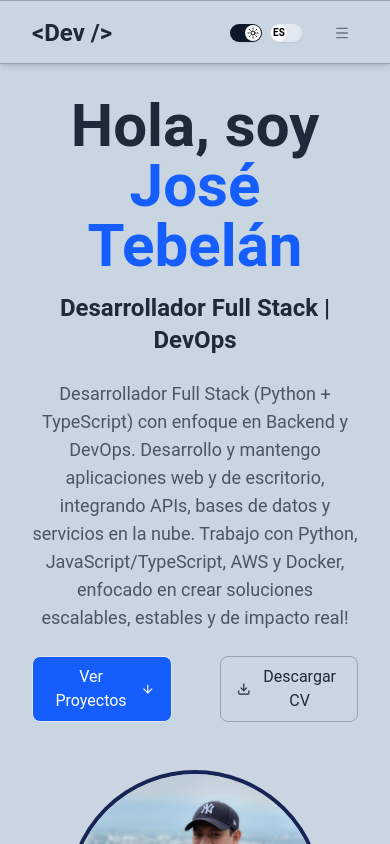
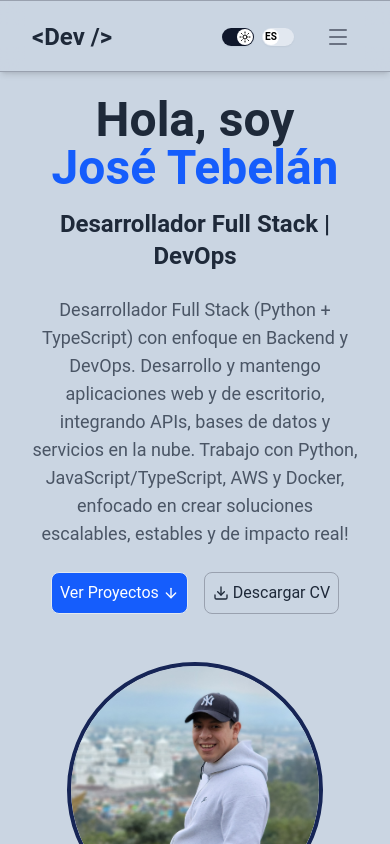
Before and after one commit to BrayanTM/PortfolioFrontend-React, a React (Vite) app: page / in a window 390 px wide. Shown: the top 844 px of the page. Built offline with nearby package versions, Linux system fonts and the light colour scheme.

Commit message:
feat: ajusta estilos en componentes Home y Navbar para mejorar la responsividad

```diff
--- a/src/components/Home.tsx
+++ b/src/components/Home.tsx
@@ -28,7 +28,7 @@ export const Home = () => {
         <div className="flex flex-col items-center justify-center text-center md:flex-row md:items-start md:justify-between md:text-left">
           <div className="md:mr-16 md:w-1/2">
             <div className="flex max-w-3xl flex-col items-center text-center md:items-start md:text-left">
-              <h1 className="mb-4 text-6xl font-bold text-gray-800 dark:text-gray-200">
+              <h1 className="mb-4 text-5xl font-bold text-gray-800 md:text-6xl dark:text-gray-200">
                 {t.home.greeting} <p className="text-blue-600">{t.home.name}</p>
               </h1>
               <h1 className="mb-6 text-2xl font-semibold text-gray-800 dark:text-gray-200">
@@ -38,20 +38,20 @@ export const Home = () => {
                 {t.home.description}
               </p>
             </div>
-            <div className="mt-3 flex flex-row items-center justify-center space-x-12 text-gray-800 md:justify-start dark:text-gray-200">
+            <div className="mt-3 flex flex-row items-center justify-center space-x-4 text-gray-800 md:justify-start dark:text-gray-200">
               <a
                 href="#projects"
-                className="flex items-center rounded-md border bg-blue-600 px-4 py-2 text-white transition-colors duration-300 hover:bg-blue-800 dark:bg-blue-600 dark:hover:bg-blue-400"
+                className="flex items-center rounded-md border bg-blue-600 px-2 py-2 text-white transition-colors duration-300 hover:bg-blue-800 md:px-4 dark:bg-blue-600 dark:hover:bg-blue-400"
               >
                 {t.home.projectsButton}
-                <ArrowDown className="ml-2 h-4 w-4" />
+                <ArrowDown className="ml-1 h-4 w-4 md:ml-4" />
               </a>
               <a
                 href="#"
-                className="flex items-center rounded-md border border-gray-400 px-4 py-2 transition-colors duration-300 hover:bg-gray-200 dark:border-gray-600 dark:hover:bg-gray-700"
+                className="flex items-center rounded-md border border-gray-400 px-2 py-2 transition-colors duration-300 hover:bg-gray-200 md:px-4 dark:border-gray-600 dark:hover:bg-gray-700"
                 onClick={handleDownloadCV}
               >
-                <Download className="mr-2 h-4 w-4" />
+                <Download className="mr-1 h-4 w-4 md:mr-4" />
                 {t.home.downloadCVButton}
               </a>
             </div>
--- a/src/components/Navbar.tsx
+++ b/src/components/Navbar.tsx
@@ -23,40 +23,45 @@ export const Navbar = () => {
 
   return (
     <>
-      <nav className="fixed top-0 left-0 z-50 h-16 w-full border-y border-gray-400 bg-slate-300/75 p-4 shadow-md backdrop-blur-md dark:bg-gray-950/75">
+      <nav className="fixed top-0 left-0 z-50 h-18 w-full border-y border-gray-400 bg-slate-300/75 p-4 shadow-md backdrop-blur-md dark:bg-gray-950/75 dark:shadow-gray-700">
         <div className="container mx-auto flex items-center justify-between px-4">
           <div className="text-2xl font-bold text-gray-800 dark:text-slate-100">
             {t.navbar.logo}
           </div>
           {isMenuOpen ? (
-            <div className="absolute top-16 left-0 flex w-full flex-col border-y border-gray-400 bg-slate-300 py-4 md:hidden dark:bg-gray-950">
+            <div className="absolute top-18 left-0 flex w-full flex-col border-b border-gray-400 bg-slate-300 py-4 md:hidden dark:bg-gray-950">
               <a
                 href="#home"
                 className="px-4 py-2 text-gray-500 hover:text-gray-800 dark:text-gray-500 dark:hover:text-gray-200"
+                onClick={() => setIsMenuOpen(false)}
               >
                 {t.navbar.home}
               </a>
               <a
                 href="#skills"
                 className="px-4 py-2 text-gray-500 hover:text-gray-800 dark:text-gray-500 dark:hover:text-gray-200"
+                onClick={() => setIsMenuOpen(false)}
               >
                 {t.navbar.skills}
               </a>
               <a
                 href="#experience"
                 className="px-4 py-2 text-gray-500 hover:text-gray-800 dark:text-gray-500 dark:hover:text-gray-200"
+                onClick={() => setIsMenuOpen(false)}
               >
                 {t.navbar.experience}
               </a>
               <a
                 href="#projects"
                 className="px-4 py-2 text-gray-500 hover:text-gray-800 dark:text-gray-500 dark:hover:text-gray-200"
+                onClick={() => setIsMenuOpen(false)}
               >
                 {t.navbar.projects}
               </a>
               <a
                 href="#contact"
                 className="px-4 py-2 text-gray-500 hover:text-gray-800 dark:text-gray-500 dark:hover:text-gray-200"
+                onClick={() => setIsMenuOpen(false)}
               >
                 {t.navbar.contact}
               </a>
@@ -138,9 +143,9 @@ export const Navbar = () => {
               onClick={() => setIsMenuOpen(!isMenuOpen)}
             >
               {isMenuOpen ? (
-                <X className="size-4 text-gray-500" />
+                <X className="size-6 text-gray-500" />
               ) : (
-                <Menu className="size-4 text-gray-500" />
+                <Menu className="size-6 text-gray-500" />
               )}
             </button>
           </div>
```
